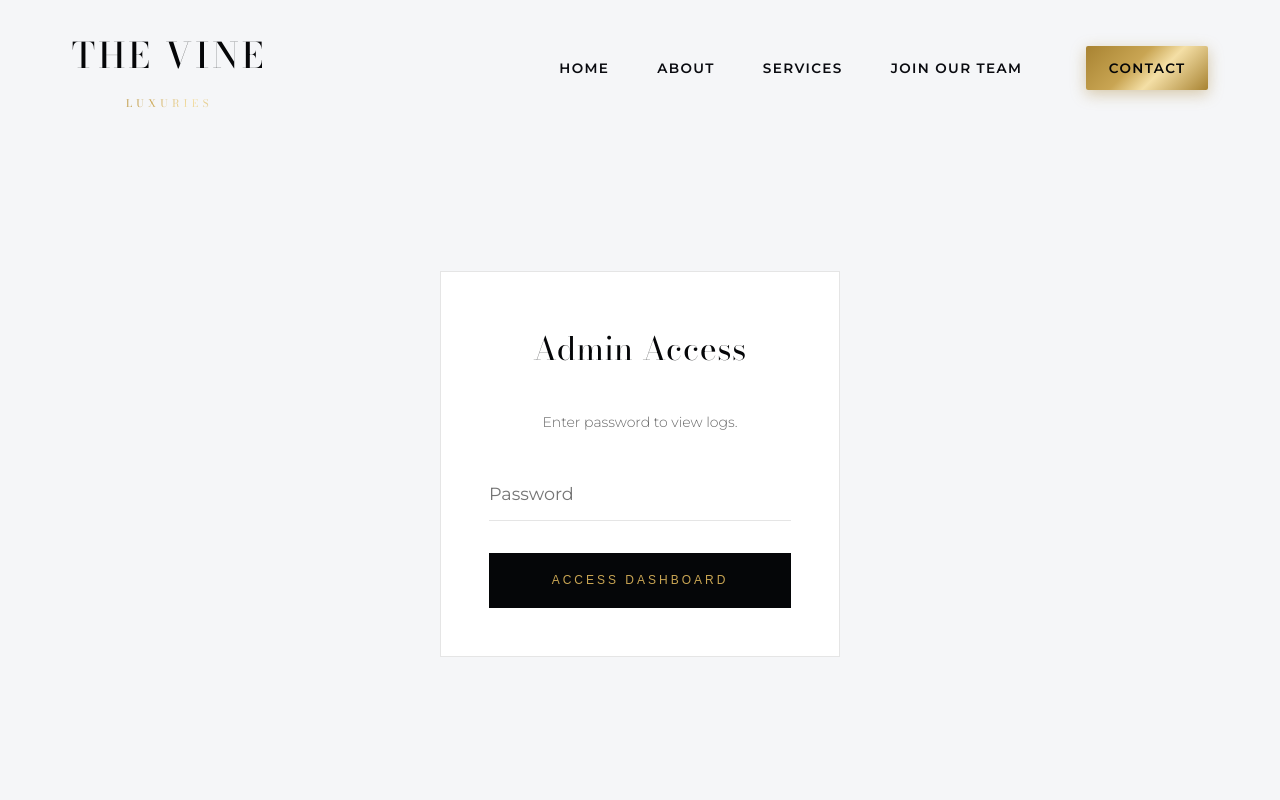
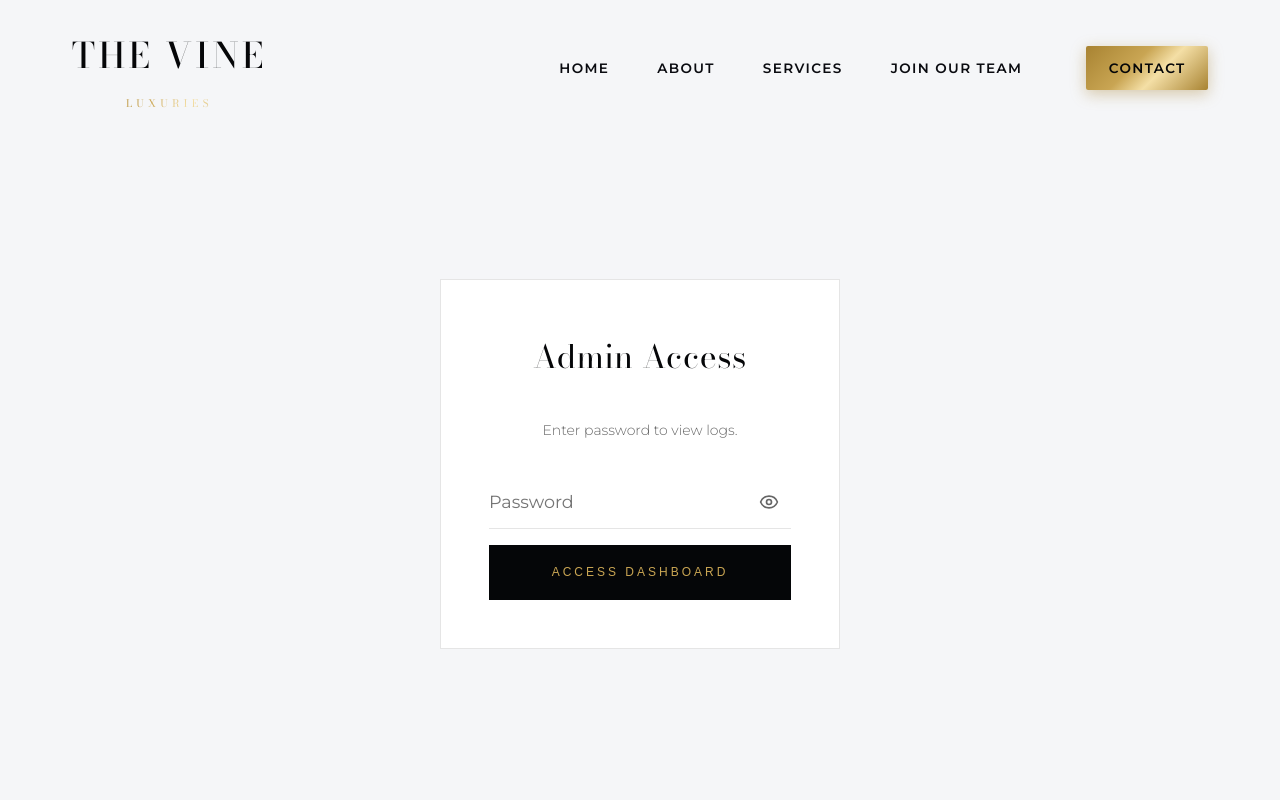
Before and after one commit to kennysw27/the-vine-luxuries, a Next.js app: page /log-history in a window 1280 px wide. Shown: the top 800 px of the page. Built offline with nearby package versions, Linux system fonts and the light colour scheme.

Commit message:
Add show password toggle to admin login page

```diff
--- a/app/log-history/page.js
+++ b/app/log-history/page.js
@@ -4,11 +4,13 @@ import { useState, useEffect } from 'react';
 import * as XLSX from 'xlsx';
 import jsPDF from 'jspdf';
 import 'jspdf-autotable';
+import { Eye, EyeOff } from 'lucide-react';
 import styles from './history.module.css';
 
 export default function LogHistoryPage() {
   const [isAuthenticated, setIsAuthenticated] = useState(false);
   const [password, setPassword] = useState('');
+  const [showPassword, setShowPassword] = useState(false);
   const [activeTab, setActiveTab] = useState('logs');
 
   // Visitor Logs State
@@ -336,13 +338,36 @@ export default function LogHistoryPage() {
               <h1 className="mb-4" style={{ fontFamily: 'var(--font-heading)', fontSize: '2rem' }}>Admin Access</h1>
               <p className="mb-4 text-sm" style={{ color: '#666' }}>Enter password to view logs.</p>
               <form onSubmit={handleLogin}>
-                <input
-                  type="password"
-                  className="form-input mb-4"
-                  value={password}
-                  onChange={(e) => setPassword(e.target.value)}
-                  placeholder="Password"
-                />
+                <div style={{ position: 'relative', marginBottom: '1rem' }}>
+                  <input
+                    type={showPassword ? "text" : "password"}
+                    className="form-input"
+                    value={password}
+                    onChange={(e) => setPassword(e.target.value)}
+                    placeholder="Password"
+                    style={{ paddingRight: '2.5rem' }}
+                  />
+                  <button
+                    type="button"
+                    onClick={() => setShowPassword(!showPassword)}
+                    style={{
+                      position: 'absolute',
+                      right: '0.75rem',
+                      top: '50%',
+                      transform: 'translateY(-50%)',
+                      background: 'transparent',
+                      border: 'none',
+                      cursor: 'pointer',
+                      color: '#666',
+                      display: 'flex',
+                      alignItems: 'center',
+                      justifyContent: 'center',
+                      padding: 0
+                    }}
+                  >
+                    {showPassword ? <EyeOff size={20} /> : <Eye size={20} />}
+                  </button>
+                </div>
                 <button type="submit" className="btn-primary" style={{ width: '100%' }}>Access Dashboard</button>
               </form>
             </div>
```
